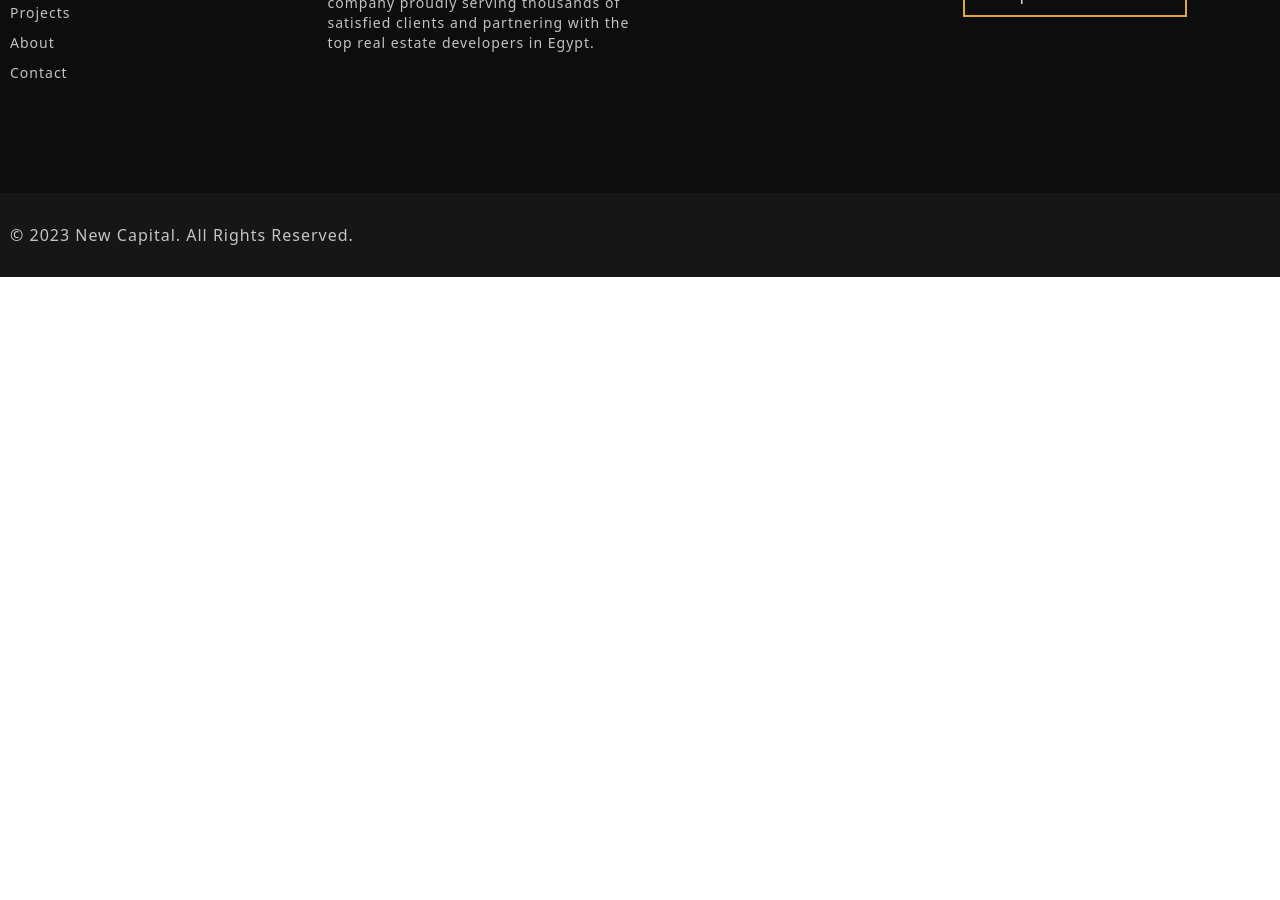
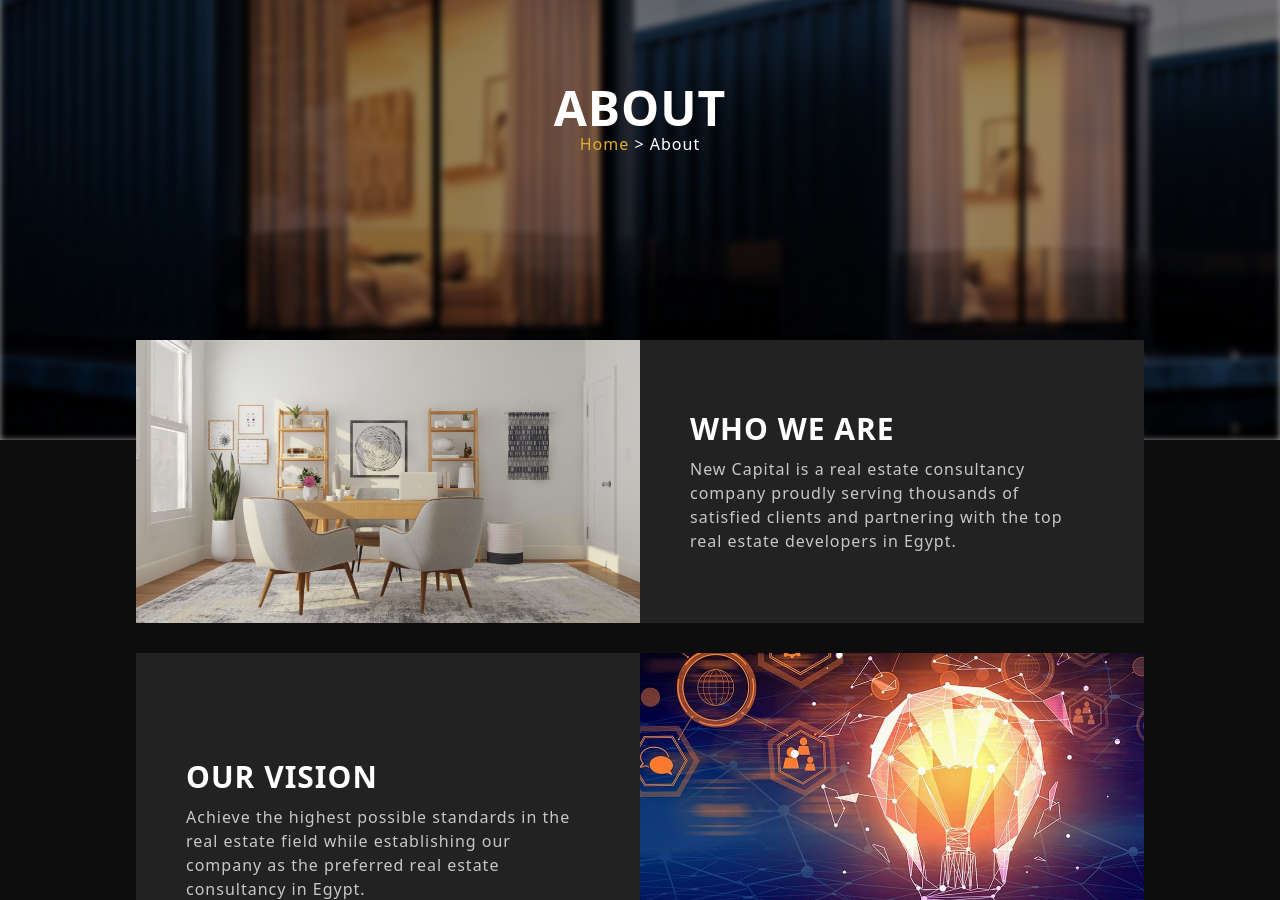
Before and after one commit to mustafa-khaled/Real-Estate-Website, a React (Vite) app: page /about in a window 1280 px wide. Shown: the part 200-1100 px from the top of the page. Before the commit the page ends 800 px from the top, so only its background shows below. Built offline with nearby package versions, Linux system fonts and the light colour scheme.

Commit message:
about page

```diff
--- a/src/components/Footer.jsx
+++ b/src/components/Footer.jsx
@@ -15,7 +15,7 @@
             {headerData.map((el) => {
               return (
                 <li key={el.id} className="text-gray text-sm mb-[10px]">
-                  <Link>{el.title}</Link>
+                  <Link to={el.to}>{el.title}</Link>
                 </li>
               );
             })}
--- /dev/null
+++ b/src/components/about/WhoWeAre.jsx
@@ -0,0 +1,52 @@
+import photo1 from "../../Assets/office-1.jpg";
+import photo2 from "../../Assets/vision.jpg";
+
+function WhoWeAre() {
+  return (
+    <div className="bg-secondary">
+      <div className="text-container mx-auto px-[10px] text-white">
+        <div className="relative sm:w-[80%] w-full mx-auto top-[-100px]">
+          <div className=" flex md:flex-row flex-col bg-[#222222] ">
+            <img
+              src={photo1}
+              alt="office"
+              className="bg-cover md:w-[50%] w-full"
+            />
+
+            <div className="flex  justify-center flex-col md:p-[50px] p-[30px]">
+              <h2 className="sm:text-3xl text-2xl uppercase font-bold mb-[10px]">
+                Who We Are
+              </h2>
+              <p className="text-gray">
+                New Capital is a real estate consultancy company proudly serving
+                thousands of satisfied clients and partnering with the top real
+                estate developers in Egypt.
+              </p>
+            </div>
+          </div>
+
+          <div className="flex md:flex-row flex-col-reverse  mt-[30px] bg-[#222222] ">
+            <div className="flex  justify-center flex-col md:p-[50px] p-[30px]">
+              <h2 className="sm:text-3xl text-2xl uppercase font-bold mb-[10px]">
+                Our Vision
+              </h2>
+              <p className="text-gray">
+                Achieve the highest possible standards in the real estate field
+                while establishing our company as the preferred real estate
+                consultancy in Egypt.
+              </p>
+            </div>
+
+            <img
+              src={photo2}
+              alt="vision"
+              className="bg-cover md:w-[50%] w-full"
+            />
+          </div>
+        </div>
+      </div>
+    </div>
+  );
+}
+
+export default WhoWeAre;
--- a/src/pages/About.jsx
+++ b/src/pages/About.jsx
@@ -1,5 +1,17 @@
+import AboutUs from "../components/AboutUs";
+import ClientTestimonials from "../components/ClientTestimonials";
+import WhoWeAre from "../components/about/WhoWeAre";
+import HeroSection from "../components/heroSection/HeroSection";
+
 function About() {
-  return <div>About</div>;
+  return (
+    <div>
+      <HeroSection page={"About"} />
+      <WhoWeAre />
+      <ClientTestimonials />
+      <AboutUs />
+    </div>
+  );
 }
 
 export default About;
```
Also changed, not shown: src/Assets/office-1.jpg (added), src/Assets/vision.jpg (added).
